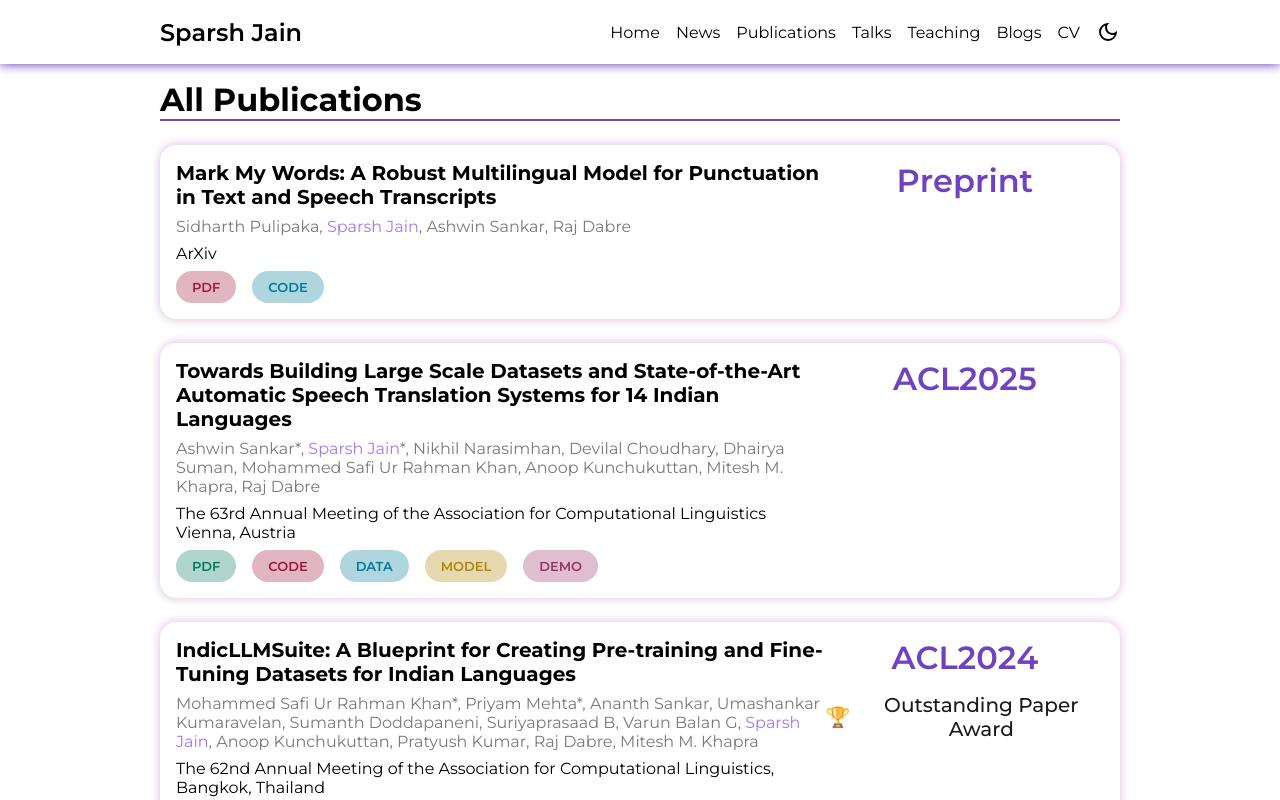
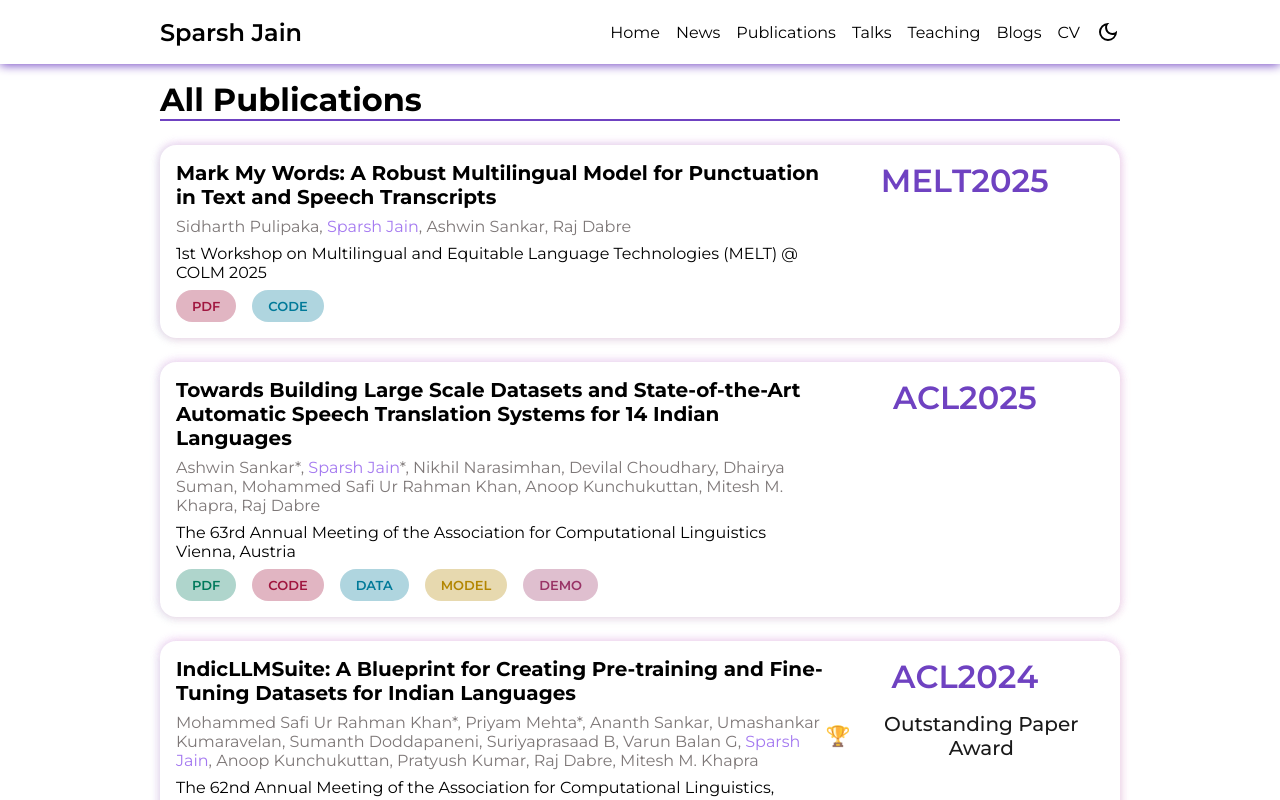
Before and after one commit to Sparshj8287/Sparshj8287.github.io, a Next.js app: page /publications in a window 1280 px wide. Shown: the top 800 px of the page. Built offline with nearby package versions, Linux system fonts and the light colour scheme.

Commit message:
melt update

```diff
--- a/src/data/LatestNews.js
+++ b/src/data/LatestNews.js
@@ -1,4 +1,8 @@
 export const NewsArray = [
+  {
+    date: "7th Aug 2025",
+    Description: `Our paper, “Mark My Words: A Robust Multilingual Model for Punctuation in Text and Speech Transcripts,” has been accepted to the MELT Workshop at COLM 2025`,
+  },
   {
     date: "1st Jul 2025",
     Description: `Our new preprint, “Mark My Words: A Robust Multilingual Model for Punctuation in Text and Speech Transcripts,” is now available on <a href="https://arxiv.org/abs/2506.03793" target="_blank" rel="noopener noreferrer">arXiv</a>. Check it out and let us know your thoughts!`,
--- a/src/data/RecentPublications.js
+++ b/src/data/RecentPublications.js
@@ -1,11 +1,11 @@
 export const RecentPublicationsArray = [
   {
-    place: "Preprint",
+    place: "MELT 2025",
     heading: "Mark My Words: A Robust Multilingual Model for Punctuation in Text and Speech Transcripts",
     contributors:
       "Sidharth Pulipaka, Sparsh Jain, Ashwin Sankar, Raj Dabre",
     extrainfo:
-      "ArXiv",
+      "1st Workshop on Multilingual and Equitable Language Technologies (MELT) @ COLM 2025",
     link: {
       bib: "",
       pdf: "https://arxiv.org/abs/2506.03793",
```
